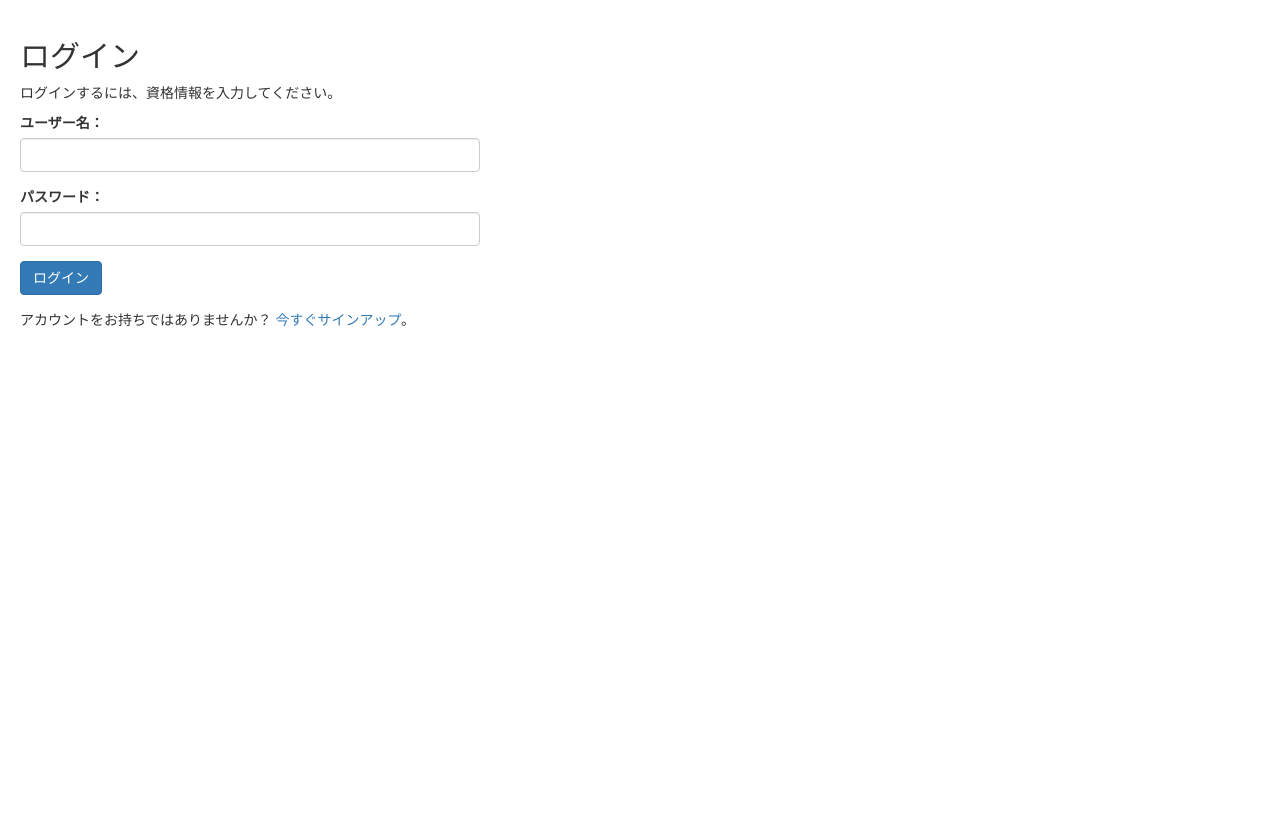
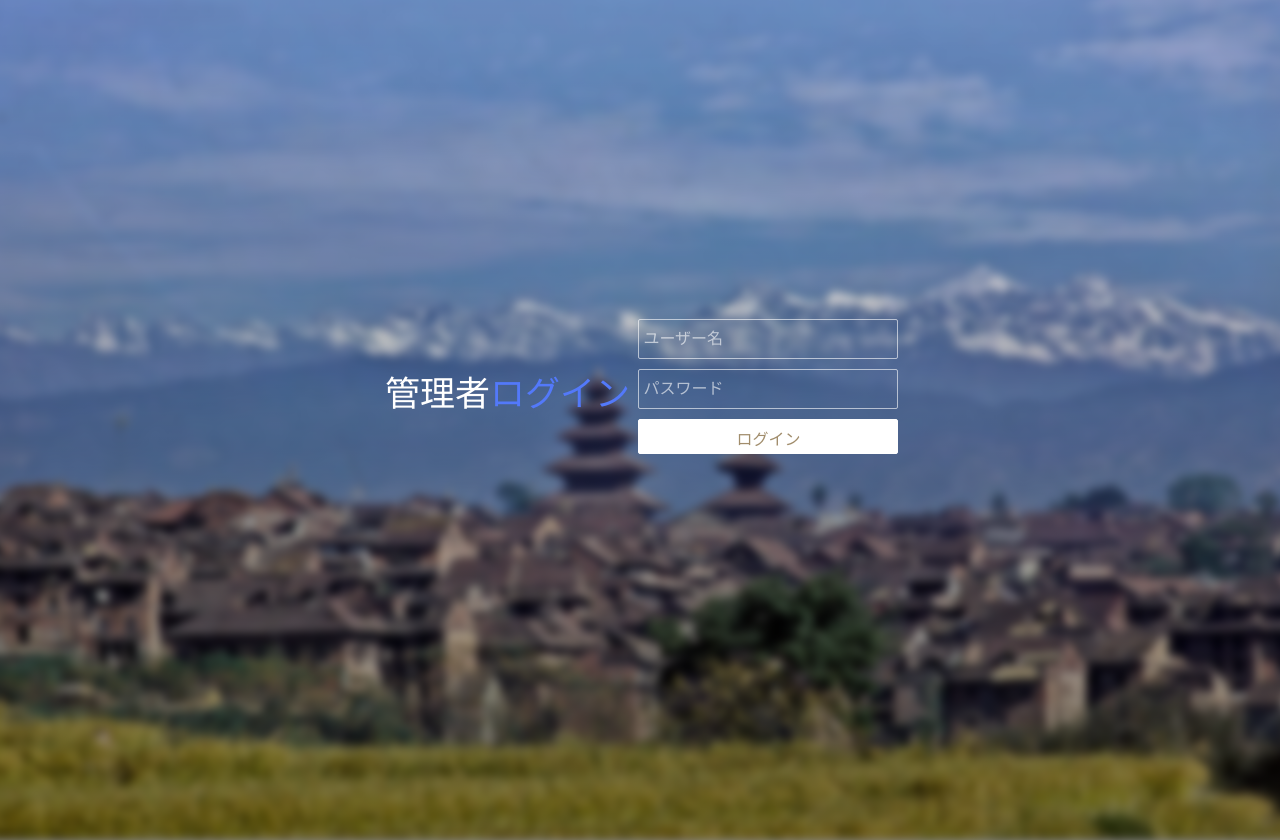
Before and after one commit to unimaxmacha/secureLoginPHP, a PHP site: page /login.php in a window 1280 px wide. Before the commit the page ends 327 px from the top, so only its background shows below. Run offline with PHP 8.4, Linux system fonts and the light colour scheme.

Commit message:
file updated
2020-10-19
1. login.php

```diff
--- a/admin/login.php
+++ b/admin/login.php
@@ -92,36 +92,41 @@
 ?>
 <!DOCTYPE html>
 <html>
+
 <head>
+
   <meta charset="UTF-8">
-	<title>ログイン</title>
-	<script>
-	    var base_url  =  '<?php echo base_url()?>';
-	    var base_url_admin  =  '<?php echo base_url('admin/')?>';
-	</script>
-	<link rel="stylesheet" href="<?=base_url()?>assets/bootstrap/css/bootstrap.css">
-    <link rel="stylesheet" href="<?=base_url()?>css/style.css">
+
+  <title>管理者ログイン</title>
+	<link rel="stylesheet" href="<?=base_url()?>css/utils.css">
+
 </head>
+
 <body>
-	<div class="wrapper">
-		<h2>ログイン</h2>
-		<p>ログインするには、資格情報を入力してください。</p>
+
+  <div class="body"></div>
+		<div class="grad"></div>
+		<div class="header">
+			<div>管理者<span>ログイン</span></div>
+		</div>
+		<br>
+		<div class="login">
 			<form action="<?php htmlspecialchars($_SERVER["PHP_SELF"]); ?>" method="post">
 				<div class="form-group <?php echo (!empty($username_err)) ? 'has-error' : ''; ?>">
-				<label>ユーザー名：</label>
-				<input type="text" name="username" class="form-control" value="<?php echo $username; ?>">
+					<input type="text" name="username" class="form-control" value="<?php echo $username; ?>" placeholder="ユーザー名"><br>
 					<span class="help-block"><?php echo $username_err; ?></span>
 				</div>
 				<div class="form-group <?php echo (!empty($password_err)) ? 'has-error' : ''; ?>">
-				<label>パスワード：</label>
-				<input type="password" name="password" class="form-control" value="<?php echo $password; ?>">
+					<input type="password" name="password" class="form-control" value="<?php echo $password; ?>" placeholder="パスワード"><br>
 					<span class="help-block"><?php echo $password_err; ?></span>
 				</div>
 				<div class="form-group">
 					<input type="submit" name="submit" class="btn btn-primary" value="ログイン">
 				</div>
-			<p>アカウントをお持ちではありませんか？ <a href="register.php">今すぐサインアップ</a>。</p>
 			</form>
+
 		</div>
+
 </body>
+
 </html>
```
Lines whose indentation alone changed are shown as unchanged.
